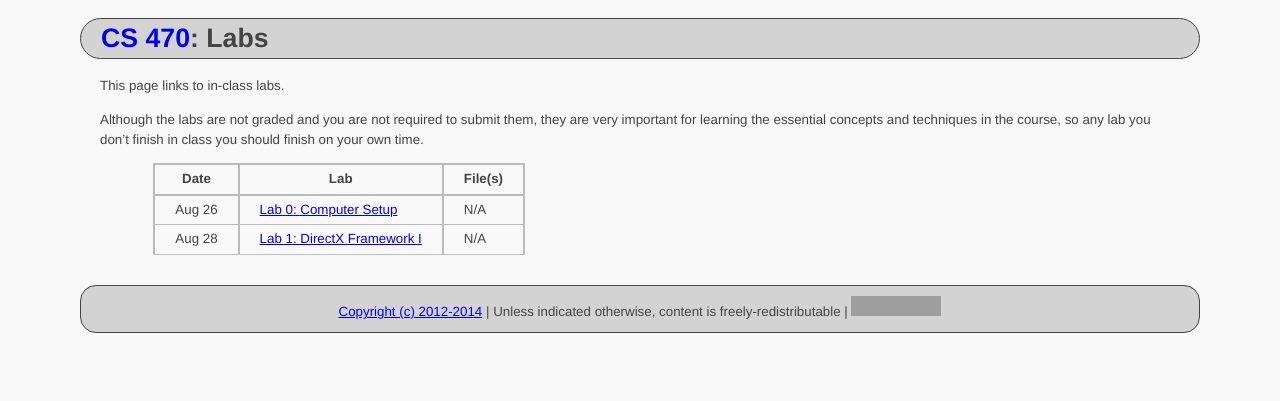
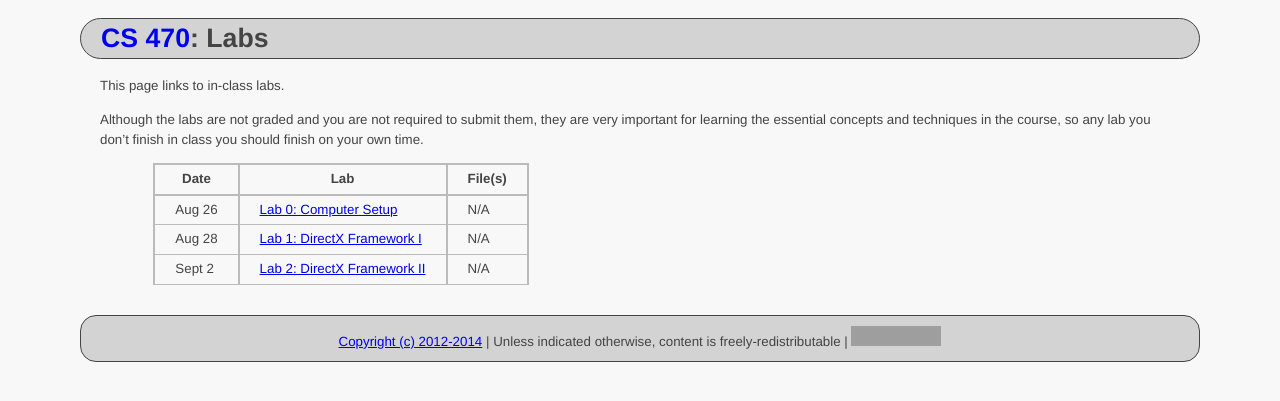
Before and after one commit to ycpcs/cs470-fall2014, a Jekyll site: the page built from labs/index.md, in a window 1280 px wide. Shown: the top 401 px of the page. Built offline with Jekyll 4.4.1, drawn with Linux system fonts in a browser that asks for light colours; Markdown is read by kramdown in place of the engine named in the settings; grey boxes are pictures that could not be loaded.

Commit message:
add lab2 to index
add link to lab2 on index page

```diff
--- a/labs/index.md
+++ b/labs/index.md
@@ -11,3 +11,4 @@ Although the labs are not graded and you are not required to submit them, they a
 > ---- | --- | -------
 > Aug 26 | [Lab 0: Computer Setup](lab00.html) | N/A
 > Aug 28 | [Lab 1: DirectX Framework I](lab01.html) | N/A
+> Sept 2 | [Lab 2: DirectX Framework II](lab02.html) | N/A
```
